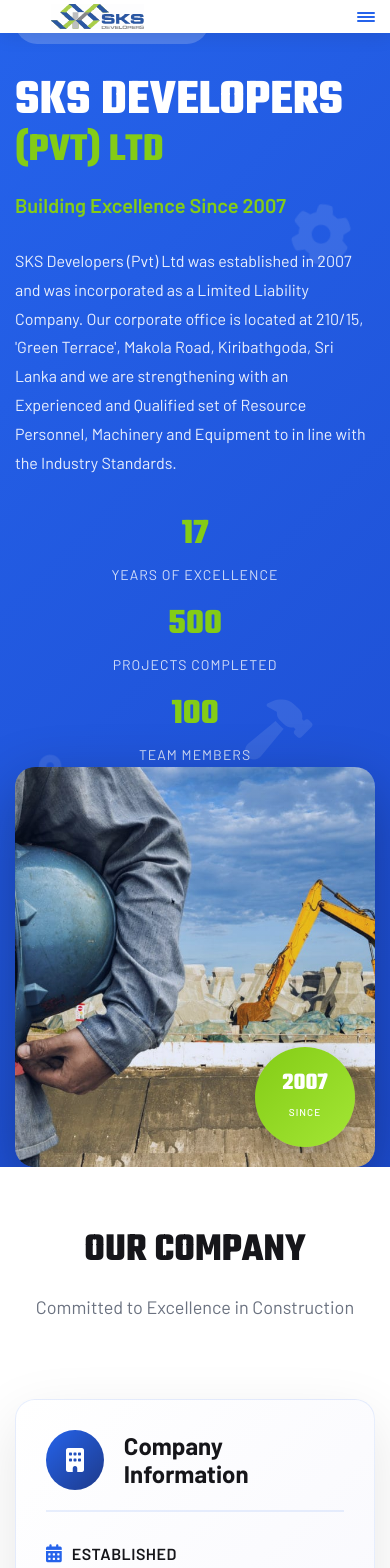
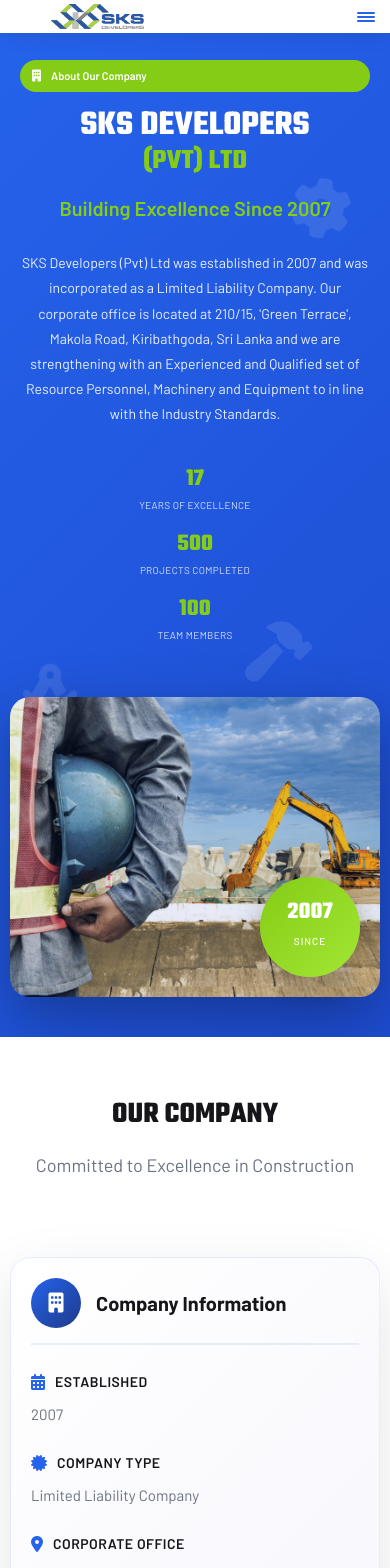
Before and after one commit to LUC1f3R-0/sks-constructions, a Vue app in the folder frontend/: page /about in a window 390 px wide. Shown: the top 1568 px of the page. Built offline with nearby package versions, Linux system fonts and the light colour scheme.

Commit message:
super admin function complete

```diff
--- a/frontend/src/views/About.vue
+++ b/frontend/src/views/About.vue
@@ -18,10 +18,10 @@
           </div>
         </div>
       </div>
-      <div class="container">
+      <div class="container-fluid">
         <div class="row align-items-center min-vh-100">
           <div class="col-lg-6">
-            <div class="hero-content" data-aos="fade-right">
+            <div class="hero-content text-center text-md-left" data-aos="fade-right">
               <div class="hero-badge" data-aos="fade-down">
                 <i class="fas fa-building"></i>
                 <span>About Our Company</span>
@@ -36,16 +36,22 @@
               </div>
               <div class="hero-stats" data-aos="fade-up" data-aos-delay="400">
                 <div class="stat-item">
+                  <div class="stat-content">
                     <div class="stat-number" data-count="17">0</div>
                     <div class="stat-label">Years of Excellence</div>
                   </div>
+                </div>
                 <div class="stat-item">
+                  <div class="stat-content">
                     <div class="stat-number" data-count="500">0</div>
                     <div class="stat-label">Projects Completed</div>
                   </div>
+                </div>
                 <div class="stat-item">
+                  <div class="stat-content">
                     <div class="stat-number" data-count="100">0</div>
                     <div class="stat-label">Team Members</div>
+                  </div>
                 </div>
               </div>
             </div>
@@ -69,7 +75,7 @@
 
     <!-- Company Information Section -->
     <section class="company-info-section section-padding">
-      <div class="container">
+      <div class="container-fluid">
         <div class="row">
           <div class="col-12">
             <div class="section-header text-center" data-aos="fade-up">
@@ -134,7 +140,7 @@
 
     <!-- Company Timeline -->
     <section class="timeline-section section-padding bg-light">
-      <div class="container">
+      <div class="container-fluid">
         <div class="row">
           <div class="col-12">
             <div class="section-header text-center" data-aos="fade-up">
@@ -202,7 +208,7 @@
 
     <!-- Values Section -->
     <section class="values-section section-padding">
-      <div class="container">
+      <div class="container-fluid">
         <div class="row">
           <div class="col-12">
             <div class="section-header text-center" data-aos="fade-up">
@@ -254,7 +260,7 @@
 
     <!-- CTA Section -->
     <section class="cta-section section-padding">
-      <div class="container">
+      <div class="container-fluid">
         <div class="row">
           <div class="col-12">
             <div class="cta-content text-center" data-aos="fade-up">
@@ -321,6 +327,21 @@
 <style lang="scss" scoped>
 .about-page {
   overflow-x: hidden;
+
+  // Ensure proper mobile display
+  @media (max-width: 768px) {
+    .container-fluid {
+      padding-left: 15px;
+      padding-right: 15px;
+    }
+  }
+
+  @media (max-width: 576px) {
+    .container-fluid {
+      padding-left: 10px;
+      padding-right: 10px;
+    }
+  }
 }
 
 // Hero Section
@@ -331,6 +352,16 @@
   align-items: center;
   background: linear-gradient(135deg, var(--primary-color) 0%, var(--dark-blue-1) 100%);
   overflow: hidden;
+
+  @media (max-width: 768px) {
+    min-height: auto;
+    padding: 80px 0 60px 0;
+    display: block;
+  }
+
+  @media (max-width: 576px) {
+    padding: 60px 0 40px 0;
+  }
 }
 
 .hero-background {
@@ -398,23 +429,116 @@
   position: relative;
   z-index: 2;
   color: var(--white);
+  padding-right: 50px;
+  width: 100%;
+  display: block;
+
+  @media (max-width: 992px) {
+    padding-right: 0;
+    margin-bottom: 50px;
+    text-align: center;
+    width: 100%;
+    display: block;
+  }
+
+  @media (max-width: 768px) {
+    padding: 0 15px;
+    text-align: center;
+    width: 100%;
+    display: block;
+  }
+
+  @media (max-width: 576px) {
+    padding: 0 10px;
+    text-align: center;
+    width: 100%;
+    display: block;
+  }
 }
 
 .hero-badge {
   display: inline-flex;
   align-items: center;
   gap: 10px;
-  background: rgba(255, 255, 255, 0.2);
+  background: var(--secondary-color);
   color: var(--white);
-  padding: 10px 25px;
-  border-radius: 30px;
+  padding: 8px 20px;
+  border-radius: 25px;
   font-size: 14px;
   font-weight: 600;
-  margin-bottom: 30px;
-  backdrop-filter: blur(10px);
+  margin-bottom: 20px;
+  white-space: nowrap;
+  flex-shrink: 0;
+
+  @media (max-width: 992px) {
+    margin: 0 auto 20px auto;
+    display: flex;
+  }
+
+  @media (max-width: 768px) {
+    padding: 6px 16px;
+    font-size: 13px;
+    margin: 0 auto 15px auto;
+  }
+
+  @media (max-width: 576px) {
+    padding: 5px 14px;
+    font-size: 12px;
+    margin: 0 auto 15px auto;
+  }
+
+  @media (max-width: 480px) {
+    padding: 4px 12px;
+    font-size: 11px;
+    margin: 0 auto 15px auto;
+  }
 
   i {
     font-size: 16px;
+    flex-shrink: 0;
+
+    @media (max-width: 768px) {
+      font-size: 14px;
+    }
+
+    @media (max-width: 576px) {
+      font-size: 13px;
+    }
+
+    @media (max-width: 480px) {
+      font-size: 12px;
+    }
+  }
+
+  span {
+    white-space: nowrap;
+    flex-shrink: 0;
+  }
+
+  // Ensure badge is always visible on mobile
+  @media (max-width: 768px) {
+    visibility: visible !important;
+    opacity: 1 !important;
+    display: flex !important;
+    position: relative;
+    z-index: 10;
+    width: auto;
+    height: auto;
+    overflow: visible;
+  }
+}
+
+// Additional mobile-specific styling to ensure badge visibility
+@media (max-width: 768px) {
+  .hero-badge {
+    visibility: visible !important;
+    opacity: 1 !important;
+    display: flex !important;
+    position: relative !important;
+    z-index: 10 !important;
+    background: var(--secondary-color) !important;
+    color: var(--white) !important;
+    margin: 0 auto 15px auto !important;
   }
 }
 
@@ -428,12 +552,32 @@
   .company-name {
     display: block;
     color: var(--white);
+    word-break: keep-all;
+    white-space: nowrap;
   }
 
   .company-type {
     display: block;
     color: var(--secondary-color);
     font-size: 60px;
+    word-break: keep-all;
+    white-space: nowrap;
+  }
+
+  @media (max-width: 1200px) {
+    font-size: 70px;
+
+    .company-type {
+      font-size: 50px;
+    }
+  }
+
+  @media (max-width: 992px) {
+    font-size: 60px;
+
+    .company-type {
+      font-size: 45px;
+    }
   }
 
   @media (max-width: 768px) {
@@ -441,6 +585,30 @@
 
     .company-type {
       font-size: 40px;
+    }
+  }
+
+  @media (max-width: 576px) {
+    font-size: 40px;
+
+    .company-type {
+      font-size: 32px;
+    }
+  }
+
+  @media (max-width: 480px) {
+    font-size: 35px;
+
+    .company-type {
+      font-size: 28px;
+    }
+  }
+
+  @media (max-width: 360px) {
+    font-size: 30px;
+
+    .company-type {
+      font-size: 24px;
     }
   }
 }
@@ -458,55 +626,107 @@
 
 .hero-description {
   margin-bottom: 40px;
+  width: 100%;
 
   p {
     font-size: 18px;
     line-height: 1.8;
     color: rgba(255, 255, 255, 0.9);
+    word-break: break-word;
+    margin: 0;
+
+    @media (max-width: 992px) {
+      font-size: 17px;
+    }
 
     @media (max-width: 768px) {
       font-size: 16px;
+    }
+
+    @media (max-width: 576px) {
+      font-size: 15px;
+    }
+
+    @media (max-width: 480px) {
+      font-size: 14px;
     }
   }
 }
 
 .hero-stats {
   display: flex;
-  gap: 40px;
+  gap: 30px;
+  margin-bottom: 40px;
+  align-items: center;
+  justify-content: center;
+
+  @media (max-width: 992px) {
+    gap: 25px;
+  }
 
   @media (max-width: 768px) {
     flex-direction: column;
     gap: 20px;
   }
+
+  @media (max-width: 576px) {
+    gap: 15px;
+    margin-bottom: 30px;
+  }
 }
 
 .stat-item {
+  display: flex;
+  align-items: center;
+  justify-content: center;
   text-align: center;
+
+  .stat-content {
+    display: flex;
+    flex-direction: column;
+    gap: 2px;
+    align-items: center;
 
     .stat-number {
       font-family: var(--font-secondary);
-    font-size: 48px;
+      font-size: 32px;
       font-weight: 700;
       color: var(--secondary-color);
       line-height: 1;
-    margin-bottom: 10px;
 
       @media (max-width: 768px) {
-      font-size: 36px;
+        font-size: 28px;
+      }
+
+      @media (max-width: 576px) {
+        font-size: 24px;
       }
     }
 
     .stat-label {
-    font-size: 14px;
+      font-size: 12px;
       color: rgba(255, 255, 255, 0.8);
       text-transform: uppercase;
       letter-spacing: 1px;
+      text-align: center;
+
+      @media (max-width: 768px) {
+        font-size: 11px;
+        letter-spacing: 0.5px;
+      }
+
+      @media (max-width: 576px) {
+        font-size: 10px;
+        letter-spacing: 0.3px;
+      }
+    }
   }
 }
 
 .hero-image {
   position: relative;
   z-index: 2;
+  width: 100%;
 
   img {
     width: 100%;
@@ -514,9 +734,22 @@
     object-fit: cover;
     border-radius: 20px;
     box-shadow: 0 20px 60px rgba(0, 0, 0, 0.3);
+    display: block;
+
+    @media (max-width: 992px) {
+      height: 450px;
+    }
 
     @media (max-width: 768px) {
       height: 400px;
+    }
+
+    @media (max-width: 576px) {
+      height: 350px;
+    }
+
+    @media (max-width: 480px) {
+      height: 300px;
     }
   }
 }
@@ -597,9 +830,33 @@
   font-weight: 700;
   color: var(--text-black);
   margin-bottom: 20px;
+  word-break: keep-all;
+  white-space: nowrap;
+
+  @media (max-width: 1200px) {
+    font-size: 55px;
+  }
+
+  @media (max-width: 992px) {
+    font-size: 50px;
+  }
 
   @media (max-width: 768px) {
     font-size: 40px;
+    white-space: normal;
+    word-break: break-word;
+  }
+
+  @media (max-width: 576px) {
+    font-size: 35px;
+  }
+
+  @media (max-width: 480px) {
+    font-size: 30px;
+  }
+
+  @media (max-width: 360px) {
+    font-size: 26px;
   }
 }
 
@@ -617,14 +874,29 @@
   box-shadow: 0 20px 60px rgba(0, 0, 0, 0.1);
   border: 1px solid rgba(37, 99, 235, 0.1);
   transition: var(--transition-default);
+  width: 100%;
+  max-width: 100%;
+  overflow: hidden;
 
   &:hover {
     transform: translateY(-10px);
     box-shadow: 0 30px 80px rgba(0, 0, 0, 0.15);
   }
 
+  @media (max-width: 992px) {
+    padding: 35px;
+  }
+
   @media (max-width: 768px) {
     padding: 30px;
+  }
+
+  @media (max-width: 576px) {
+    padding: 25px;
+  }
+
+  @media (max-width: 480px) {
+    padding: 20px;
   }
 }
 
@@ -635,6 +907,8 @@
   margin-bottom: 30px;
   padding-bottom: 20px;
   border-bottom: 2px solid rgba(37, 99, 235, 0.1);
+  width: 100%;
+  flex-wrap: wrap;
 
   .info-icon {
     width: 60px;
@@ -644,10 +918,20 @@
     display: flex;
     align-items: center;
     justify-content: center;
+    flex-shrink: 0;
 
     i {
       color: var(--white);
       font-size: 24px;
+    }
+
+    @media (max-width: 576px) {
+      width: 50px;
+      height: 50px;
+
+      i {
+        font-size: 20px;
+      }
     }
   }
 
@@ -656,10 +940,31 @@
     font-weight: 700;
     color: var(--text-black);
     margin: 0;
+    flex: 1;
+    min-width: 0;
+    word-break: break-word;
+
+    @media (max-width: 992px) {
+      font-size: 26px;
+    }
 
     @media (max-width: 768px) {
       font-size: 24px;
     }
+
+    @media (max-width: 576px) {
+      font-size: 22px;
+    }
+
+    @media (max-width: 480px) {
+      font-size: 20px;
+    }
+  }
+
+  @media (max-width: 576px) {
+    gap: 15px;
+    margin-bottom: 25px;
+    padding-bottom: 15px;
   }
 }
 
@@ -673,6 +978,7 @@
   display: flex;
   align-items: flex-start;
   gap: 20px;
+  width: 100%;
 
   .info-label {
     display: flex;
@@ -684,6 +990,7 @@
     i {
       color: var(--primary-color);
       font-size: 18px;
+      flex-shrink: 0;
     }
 
     span {
@@ -692,6 +999,19 @@
       color: var(--text-black);
       text-transform: uppercase;
       letter-spacing: 0.5px;
+      white-space: nowrap;
+    }
+
+    @media (max-width: 576px) {
+      min-width: 120px;
+
+      i {
+        font-size: 16px;
+      }
+
+      span {
+        font-size: 14px;
+      }
     }
   }
 
@@ -700,6 +1020,11 @@
     color: var(--text-gray);
     line-height: 1.6;
     flex: 1;
+    word-break: break-word;
+
+    @media (max-width: 576px) {
+      font-size: 15px;
+    }
   }
 
   @media (max-width: 768px) {
@@ -708,7 +1033,15 @@
 
     .info-label {
       min-width: auto;
+
+      span {
+        white-space: normal;
       }
+    }
+  }
+
+  @media (max-width: 576px) {
+    gap: 8px;
   }
 }
 
```
Lines whose indentation alone changed are shown as unchanged.
